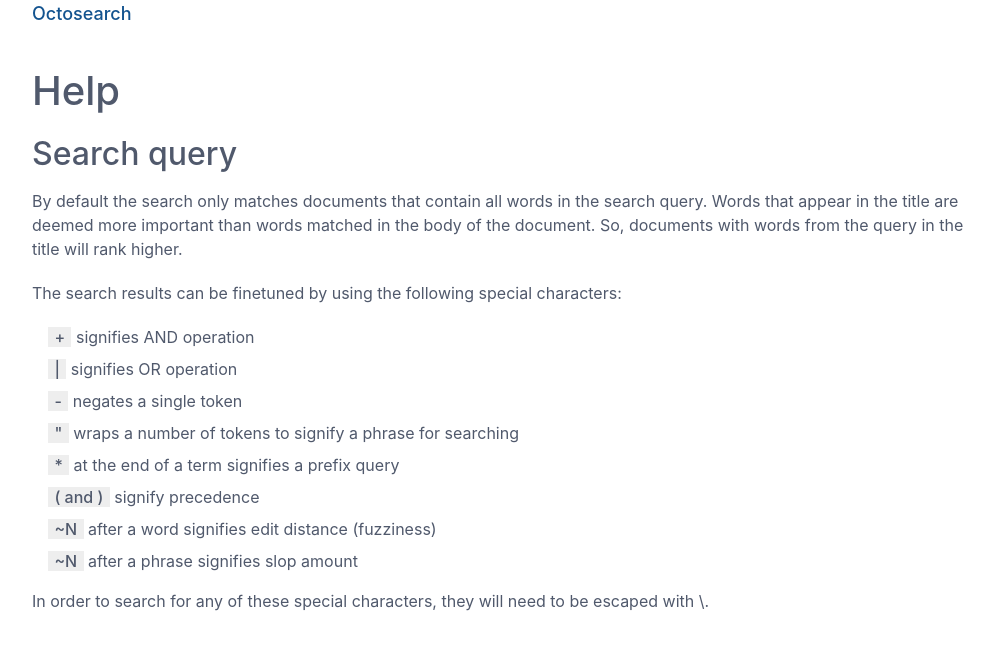
After one commit to acidtv/octosearch, a Flask app: template octosearch/web/templates/static/help.html in a window 1280 px wide. The commit adds this page. Shown: the top 650 px of the page, without its empty margins (128-1122 px from the left). Run offline with Flask 2, Linux system fonts and the light colour scheme; the template is opened without the code that fills it, so the values that code supplies are empty.

Commit message:
Adding /help page

```diff
--- a/octosearch/web/static/style.css
+++ b/octosearch/web/static/style.css
@@ -1,3 +1,7 @@
+h1 {
+    margin-top: 1em;
+}
+
 .primary, a, a:hover {
 	color: #13538F;
 }
@@ -129,3 +133,14 @@
 	margin-top: -5rem;
 	text-align: center;
 }
+
+.page.help .search-query ul.special-chars {
+    list-style: none;
+}
+
+.page.help .search-query .special-chars .char {
+    min-width: 3em;
+    font-weight: 500;
+    background-color: #EEE;
+    padding: 0 .4em;
+}
--- a/octosearch/web/templates/snippets/top-menu.html
+++ b/octosearch/web/templates/snippets/top-menu.html
@@ -1,5 +1,8 @@
 {% if has_auth_backend %}
 	{% if username %}
+		<span class="navbar-item">
+			<a href="/help" class="btn btn-link">Help</a>
+		</span>
 		<span class="navbar-item">
 			<a href="{{ register_url }}" class="btn btn-link">Register</a>
 		</span>
--- /dev/null
+++ b/octosearch/web/templates/static/help.html
@@ -0,0 +1,30 @@
+{% extends "template.html" %}
+{% block content %}
+	<div class="page help">
+		<h1>Help</h1>
+
+		<h2>Search query</h2>
+
+		<div class="search-query">
+			<p>By default the search only matches documents that contain all words in the search query.
+			Words that appear in the title are deemed more important than words matched in the body of the
+			document. So, documents with words from the query in the title will rank higher.</p>
+
+			<p>The search results can be finetuned by using the following special characters:</p>
+
+			<ul class="special-chars">
+				<li><span class="char">+</span> signifies AND operation</li>
+				<li><span class="char">|</span> signifies OR operation</li>
+				<li><span class="char">-</span> negates a single token</li>
+				<li><span class="char">"</span> wraps a number of tokens to signify a phrase for searching</li>
+				<li><span class="char">*</span> at the end of a term signifies a prefix query</li>
+				<li><span class="char">( and )</span> signify precedence</li>
+				<li><span class="char">~N</span> after a word signifies edit distance (fuzziness)</li>
+				<li><span class="char">~N</span> after a phrase signifies slop amount</li>
+			</ul>
+
+			<p>In order to search for any of these special characters, they will need to be escaped with \.</p>
+		</div>
+	</div>
+
+{% endblock %}
--- a/octosearch/web/views.py
+++ b/octosearch/web/views.py
@@ -3,6 +3,7 @@ from flask import render_template, request, session, redirect, url_for, flash
 from .. import backends, plugins
 from werkzeug.exceptions import abort
 import os.path
+import jinja2
 
 
 def login_redir():
@@ -103,6 +104,14 @@ def search():
     )
 
 
+@app.route('/<string:page>')
+def static_page(page):
+    try:
+        return render_template('static/%s.html' % page)
+    except jinja2.exceptions.TemplateNotFound:
+        abort(404)
+
+
 def prepare_hits(hits):
     '''Add the file extension for displaying icon. Guess based on mimetype'''
 
```
